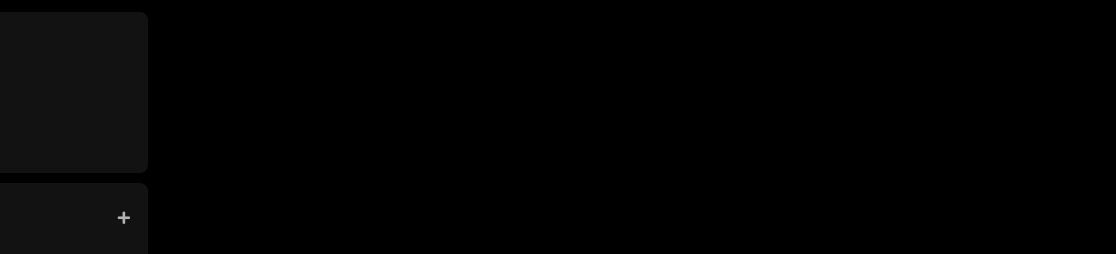
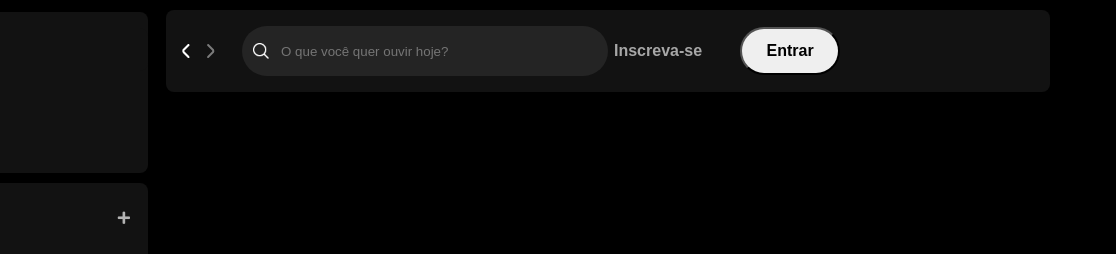
Before and after one commit to mariacarolinafs/spotify-imersao-alura, a plain HTML site: page index.html in a window 1280 px wide. Shown: the top 254 px of the page, 164-1280 px from the left. Drawn offline with Linux system fonts and the light colour scheme.

Commit message:
aula três, layout e variaveis

```diff
--- a/index.html
+++ b/index.html
@@ -4,8 +4,10 @@
     <meta charset="UTF-8">
     <meta name="viewport" content="width=device-width, initial-scale=1.0">
     <title>Spotify Imersão</title>
-    <link rel="stylesheet" href="reset.css">
-    <link rel="stylesheet" href="style.css">
+    <link rel="stylesheet" href="./src/styles/reset.css">
+    <link rel="stylesheet" href="./src/styles/vars.css">
+    <link rel="stylesheet" href="./src/styles/sidebar-footer.css">
+    <link rel="stylesheet" href="./src/styles/main-content.css">
     <link rel="stylesheet" href="https://use.fontawesome.com/releases/v5.15.4/css/solid.css"
     integrity="sha384-Tv5i09RULyHKMwX0E8wJUqSOaXlyu3SQxORObAI08iUwIalMmN5L6AvlPX2LMoSE" crossorigin="anonymous" />
     <link rel="stylesheet" href="https://use.fontawesome.com/releases/v5.15.4/css/fontawesome.css"
@@ -16,7 +18,7 @@
         <nav class="sidebar__navigation">
             <div class="logo">
                 <a href="">
-                    <img src="./assets/icons/logo-spotify.png" alt="Logo do Spotify">
+                    <img src="./src/assets/icons/logo-spotify.png" alt="Logo do Spotify">
                 </a>
             </div>
             <div>
@@ -64,5 +66,35 @@
             </div>
         </div>
     </div>
+    <main>
+        <div class="main-container">
+            <nav class="header__navigation">
+                <div class="navigation">
+                    <button class="arrow-left">
+                        <img src="./src/assets/icons/small-left.png" alt="Seta indicando esquerda">
+                        <img src="./src/assets/icons/small-right.png" alt="Seta indicando direita">
+                    </button>
+                    <div class="header__search">
+                        <img src="./src/assets/icons/search.png" alt="">
+                        <input id="search-input" type="text" maxlength="800" placeholder="O que você quer ouvir hoje?" />
+                    </div>
+                    <div class="header__login">
+                        <button class="subscribe">Inscreva-se</button>
+                        <button class="login">Entrar</button>
+                    </div>
+                </div>
+            </nav>
+        </div>
+    </main>
+    <!-- <footer class="premium">
+        <div class="text">
+            <p class="premium__title">Testar o Premium de graça</p>
+            <p class="premium__subtitle">
+                Inscreva-se para curtir música ilimitada
+                e podcasts só com alguns anúncios.
+                Não precisa de cartão de crédito
+            </p>
+        </div>
+    </footer> -->
 </body>
 </html>
--- /dev/null
+++ b/src/styles/main-content.css
@@ -0,0 +1,91 @@
+.main-container {
+    max-width: 80vw;
+    height: 100vh;
+    margin-left: 320px;
+    margin-right: 56px;
+}
+
+.header__navigation {
+    display: flex;
+    justify-content: space-between;
+    align-items: center;
+    padding: 16px;
+    margin: 10px;
+    border-radius: 8px;
+    background-color: #121212;
+}
+
+.header__navigation .navigation {
+    display: flex;
+    justify-content: space-around;
+    align-items: center;
+}
+
+.header__navigation .navigation .arrow-left {
+    margin-right: 1.25rem;
+}
+
+.arrow-left, .arrow-right {
+    display: flex;
+    align-items: center;
+    justify-content: center;
+    width: 32px;
+    height: 32px;
+    background: var(--bg-icon);
+    background-color: var(--bg-arrow-color);
+    border-radius: 50%;
+    border: none;
+    cursor: pointer;
+}
+
+.header__login {
+    display: flex;
+    align-items: center;
+}
+
+.header__search {
+    display: flex;
+    align-items: center;
+    width: 364px;
+    height: 48px;
+    margin-left: 8px;
+    background-color: #242424;
+    border-radius: 500px;
+    border: 1px solid transparent;
+}
+
+.header__search img {
+    width: 16px;
+    height: 16px;
+    margin-left: 10px;
+}
+
+.header__search input {
+    background: transparent;
+    width: 100%;
+    border: none;
+    padding: 0 50px 0 12px;
+    color: #ffffff;
+    text-overflow: ellipsis;
+    overflow: hidden;
+    white-space: nowrap;
+    outline: none;
+}
+
+.header__login .subscribe {
+    color: #a7a7a7;
+    font-size: 16px;
+    font-weight: 700;
+    background-color: transparent;
+    margin-right: 32px;
+    border: none;
+}
+
+.header__login .login {
+    width: 100px;
+    height: 48px;
+    color: #000000;
+    font-size: 16px;
+    font-weight: 700;
+    border-radius: 40px;
+}
--- a/style.css
+++ b/src/styles/sidebar-footer.css
@@ -1,6 +1,6 @@
 body {
     background-color: #000000;
-    font-family: "DM Sans", sans-serif;
+    font-family: var(--font-dm-sans);
 }
 
 .sidebar {
@@ -43,7 +43,6 @@ body {
     text-decoration: none;
     font-weight: 600;
     font-size: 14px;
-    font-family: "DM Sans", sans-serif;
 }
 
 .library {
@@ -72,7 +71,6 @@ body {
     border: 0px;
     font-size: 14px;
     font-weight: 700;
-    font-family: "DM Sans", sans-serif;
     text-align: center;
     text-decoration: none;
     text-transform: none;
--- /dev/null
+++ b/src/styles/vars.css
@@ -0,0 +1,7 @@
+:root {
+    --font-dm-sans: "DM Sans", sans-serif;
+
+    /* COLORS */
+    --bg-icon: #131313;
+    --bg-arrow-color: rgbs(0,0,0.7)
+}
```
Also changed, not shown: src/assets/icons/favicon.png (renamed from assets/icons/favicon.png), src/assets/icons/logo-spotify.png (renamed from assets/icons/logo-spotify.png), src/assets/icons/search.png (renamed from assets/icons/search.png), src/assets/icons/small-left.png (renamed from assets/icons/small-left.png), src/assets/icons/small-right.png (renamed from assets/icons/small-right.png), src/styles/reset.css (renamed from reset.css).
